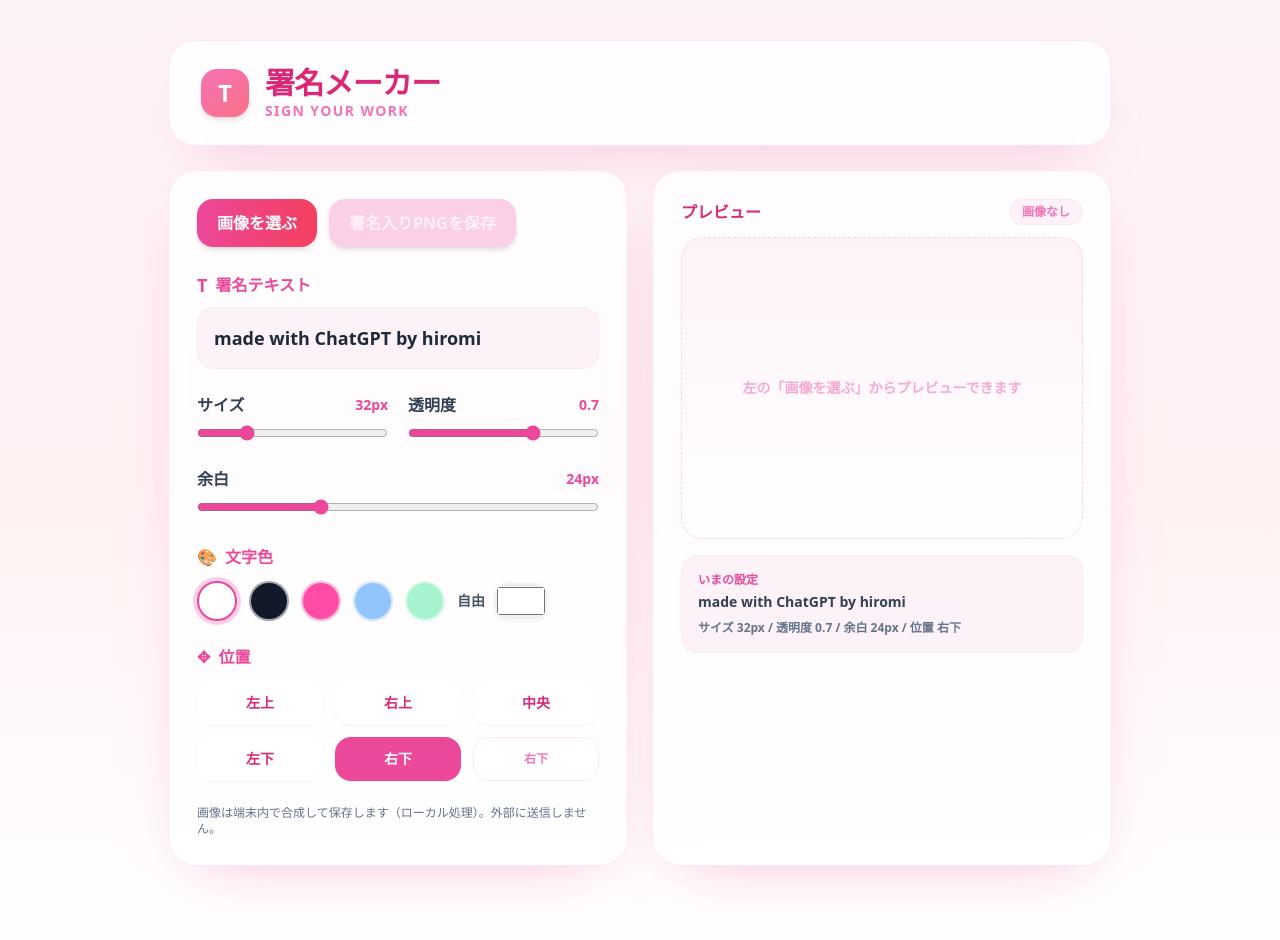
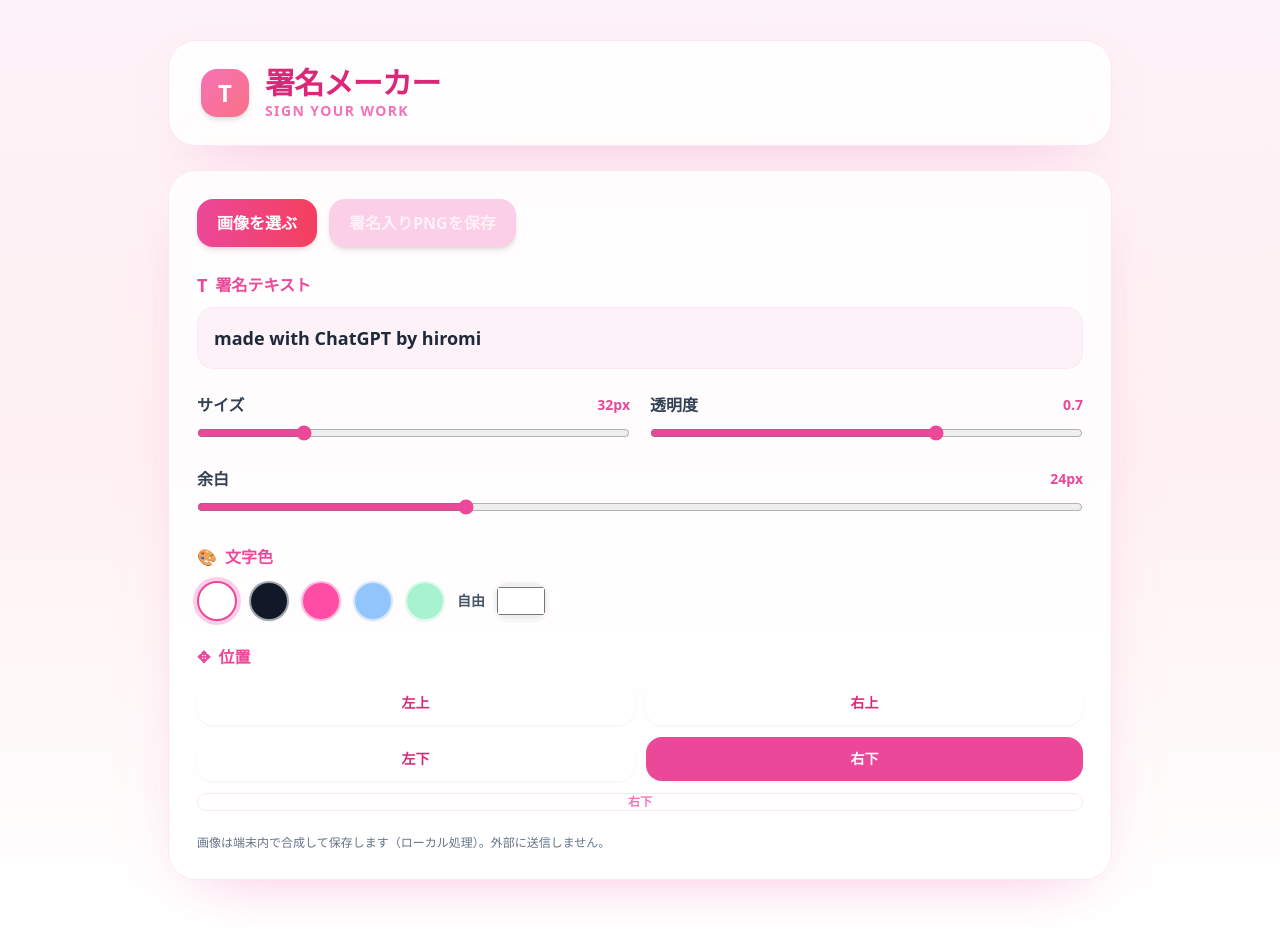
Before and after one commit to lavendel666/signature-maker, a React (Vite) app: page / in a window 1280 px wide. Shown: the top 940 px of the page. Built offline with nearby package versions, Linux system fonts and the light colour scheme.

Commit message:
Update App.jsx

```diff
--- a/src/App.jsx
+++ b/src/App.jsx
@@ -8,7 +8,7 @@ export default function App() {
   const [fontSize, setFontSize] = useState(32);
   const [opacity, setOpacity] = useState(0.7);
   const [padding, setPadding] = useState(24);
-  const [pos, setPos] = useState("br"); // br, bl, tr, tl, center
+  const [pos, setPos] = useState("br"); // br, bl, tr, tl
   const [color, setColor] = useState("#ffffff");
 
   const posLabel = useMemo(
@@ -17,7 +17,6 @@ export default function App() {
       tr: "右上",
       bl: "左下",
       br: "右下",
-      center: "中央",
     }),
     []
   );
@@ -77,13 +76,9 @@ export default function App() {
     } else if (pos === "tl") {
       x = pad;
       y = pad + textH;
-    } else if (pos === "center") {
-      x = (canvas.width - textW) / 2;
-      y = canvas.height / 2;
-      ctx.textBaseline = "middle";
     }
 
-    // 読みやすくする影
+    // 文字を読みやすくする影
     ctx.save();
     ctx.globalAlpha = Math.min(1, opacity);
     ctx.shadowColor = "rgba(0,0,0,0.35)";
@@ -108,7 +103,9 @@ export default function App() {
         className={[
           "h-10 w-10 rounded-full border-2 transition-all",
           "shadow-sm",
-          selected ? "border-pink-500 ring-4 ring-pink-200" : "border-white/60 hover:ring-4 hover:ring-pink-100",
+          selected
+            ? "border-pink-500 ring-4 ring-pink-200"
+            : "border-white/60 hover:ring-4 hover:ring-pink-100",
         ].join(" ")}
         aria-label={label}
         title={label}
@@ -156,7 +153,7 @@ export default function App() {
           </div>
         </div>
 
-        <div className="grid gap-6 md:grid-cols-2">
+        <div className="grid gap-6 md:grid-cols-1">
           {/* Controls */}
           <div className="rounded-[28px] bg-white/80 backdrop-blur border border-pink-100 shadow-[0_20px_60px_-35px_rgba(244,114,182,0.65)] p-6 md:p-7 space-y-6">
             <div className="flex flex-wrap items-center gap-3">
@@ -209,7 +206,9 @@ export default function App() {
               <label className="space-y-2">
                 <div className="flex items-center justify-between">
                   <span className="font-bold text-slate-700">サイズ</span>
-                  <span className="text-sm font-bold text-pink-500">{fontSize}px</span>
+                  <span className="text-sm font-bold text-pink-500">
+                    {fontSize}px
+                  </span>
                 </div>
                 <input
                   type="range"
@@ -224,7 +223,9 @@ export default function App() {
               <label className="space-y-2">
                 <div className="flex items-center justify-between">
                   <span className="font-bold text-slate-700">透明度</span>
-                  <span className="text-sm font-bold text-pink-500">{opacity}</span>
+                  <span className="text-sm font-bold text-pink-500">
+                    {opacity}
+                  </span>
                 </div>
                 <input
                   type="range"
@@ -240,7 +241,9 @@ export default function App() {
               <label className="space-y-2 md:col-span-2">
                 <div className="flex items-center justify-between">
                   <span className="font-bold text-slate-700">余白</span>
-                  <span className="text-sm font-bold text-pink-500">{padding}px</span>
+                  <span className="text-sm font-bold text-pink-500">
+                    {padding}px
+                  </span>
                 </div>
                 <input
                   type="range"
@@ -266,7 +269,9 @@ export default function App() {
                 <ColorChip value="#93c5fd" label="水色" />
                 <ColorChip value="#a7f3d0" label="ミント" />
                 <div className="flex items-center gap-2">
-                  <span className="text-sm font-bold text-slate-600">自由</span>
+                  <span className="text-sm font-bold text-slate-600">
+                    自由
+                  </span>
                   <input
                     type="color"
                     value={color}
@@ -284,15 +289,14 @@ export default function App() {
                 <span>✥</span>
                 <span>位置</span>
               </div>
-              <div className="grid grid-cols-3 gap-3">
+              <div className="grid grid-cols-2 gap-3">
                 <PosButton value="tl">左上</PosButton>
                 <PosButton value="tr">右上</PosButton>
-                <PosButton value="center">中央</PosButton>
                 <PosButton value="bl">左下</PosButton>
                 <PosButton value="br">右下</PosButton>
-                <div className="rounded-2xl bg-white/40 border border-pink-100 grid place-items-center text-xs font-bold text-pink-400">
-                  {posLabel[pos]}
-                </div>
+              </div>
+              <div className="rounded-2xl bg-white/40 border border-pink-100 grid place-items-center text-xs font-bold text-pink-400">
+                {posLabel[pos]}
               </div>
             </div>
 
@@ -300,44 +304,7 @@ export default function App() {
               画像は端末内で合成して保存します（ローカル処理）。外部に送信しません。
             </p>
           </div>
-
-          {/* Preview */}
-          <div className="rounded-[28px] bg-white/80 backdrop-blur border border-pink-100 shadow-[0_20px_60px_-35px_rgba(244,114,182,0.65)] p-6 md:p-7">
-            <div className="flex items-center justify-between mb-3">
-              <div className="text-pink-600 font-black">プレビュー</div>
-              <div className="text-xs font-bold text-pink-400 bg-pink-50 border border-pink-100 px-3 py-1 rounded-full">
-                {imageUrl ? "画像あり" : "画像なし"}
-              </div>
-            </div>
-
-            <div className="aspect-[4/3] rounded-[22px] bg-gradient-to-b from-pink-50 to-white border border-dashed border-pink-200 flex items-center justify-center overflow-hidden">
-              {imageUrl ? (
-                <img
-                  src={imageUrl}
-                  alt="preview"
-                  className="h-full w-full object-contain"
-                />
-              ) : (
-                <div className="text-pink-300 text-sm font-semibold">
-                  左の「画像を選ぶ」からプレビューできます
-                </div>
-              )}
-            </div>
-
-            <div className="mt-4 rounded-2xl bg-pink-50 border border-pink-100 p-4">
-              <div className="text-xs text-pink-500 font-black mb-1">いまの設定</div>
-              <div className="text-sm text-slate-700 font-semibold break-words">
-                {text}
-              </div>
-              <div className="mt-2 text-xs text-slate-500 font-semibold">
-                サイズ {fontSize}px / 透明度 {opacity} / 余白 {padding}px / 位置 {posLabel[pos]}
-              </div>
-            </div>
-          </div>
         </div>
-
-        {/* Bottom cute spacer */}
-        <div className="h-8" />
       </div>
     </div>
   );
```
